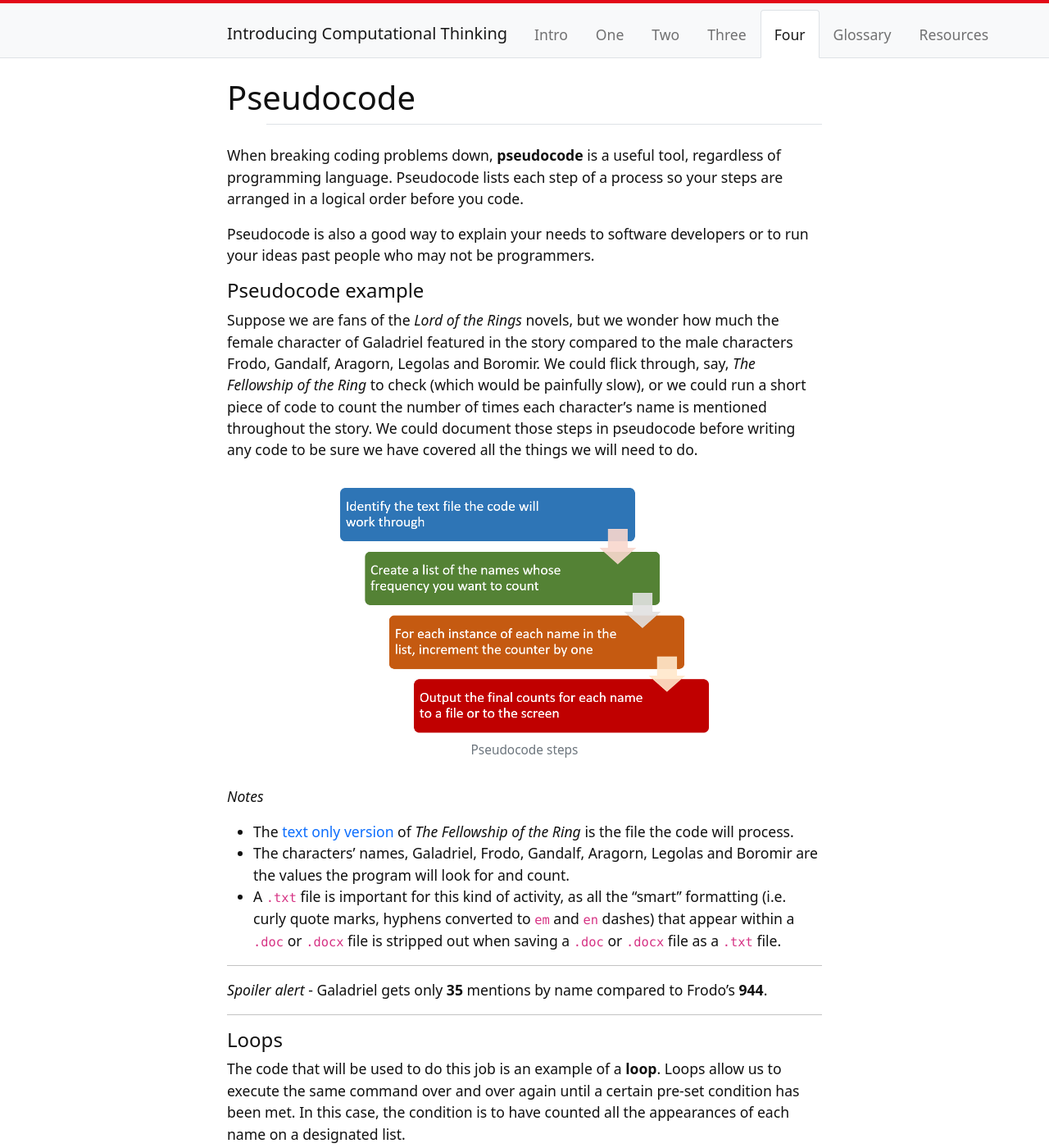
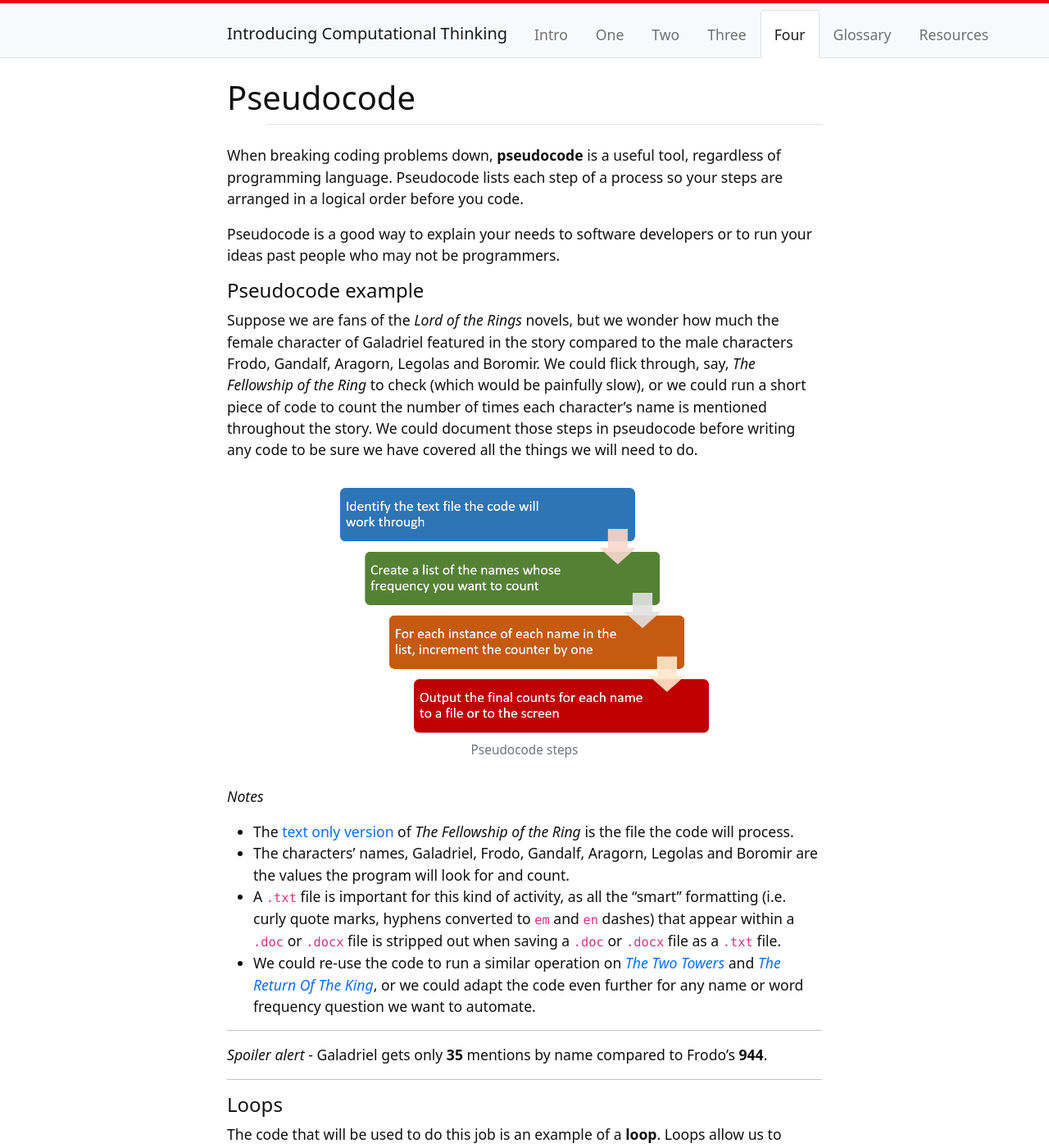
Before and after one commit to weaverbel/intro-computational-thinking, a Jekyll site: the page built from content/4-lesson.md, in a window 1280 px wide and 1400 px high. Shown: the whole window at 82% size. Built offline with Jekyll 4.4.1, drawn with Linux system fonts in a browser that asks for light colours.

Commit message:
Update 4-lesson.md
add links to more novels

```diff
--- a/content/4-lesson.md
+++ b/content/4-lesson.md
@@ -5,7 +5,7 @@ nav: Four
 
 When breaking coding problems down, **pseudocode** is a useful tool, regardless of programming language. Pseudocode lists each step of a process so your steps are arranged in a logical order before you code.
 
-Pseudocode is also a good way to explain your needs to software developers or to run your ideas past people who may not be programmers.
+Pseudocode is a good way to explain your needs to software developers or to run your ideas past people who may not be programmers.
 
 #### Pseudocode example
 
@@ -18,6 +18,7 @@ Suppose we are fans of the *Lord of the Rings* novels, but we wonder how much th
 - The [text only version](https://www.kaggle.com/datasets/ashishsinhaiitr/lord-of-the-rings-text) of *The Fellowship of the Ring* is the file the code will process.
 - The characters' names, Galadriel, Frodo, Gandalf, Aragorn, Legolas and Boromir are the values the program will look for and count.
 - A `.txt` file is important for this kind of activity, as all the "smart" formatting (i.e. curly quote marks, hyphens converted to `em` and `en` dashes) that appear within a `.doc` or `.docx` file is stripped out when saving a `.doc` or `.docx` file as a `.txt` file.
+- We could re-use the code to run a similar operation on [*The Two Towers*](https://www.kaggle.com/datasets/ashishsinhaiitr/lord-of-the-rings-text?select=02+-+The+Two+Towers.txt) and [*The Return Of The King*](https://www.kaggle.com/datasets/ashishsinhaiitr/lord-of-the-rings-text?select=03+-+The+Return+Of+The+King.txt), or we could adapt the code even further for any name or word frequency question we want to automate.
 
 ------
 
```
